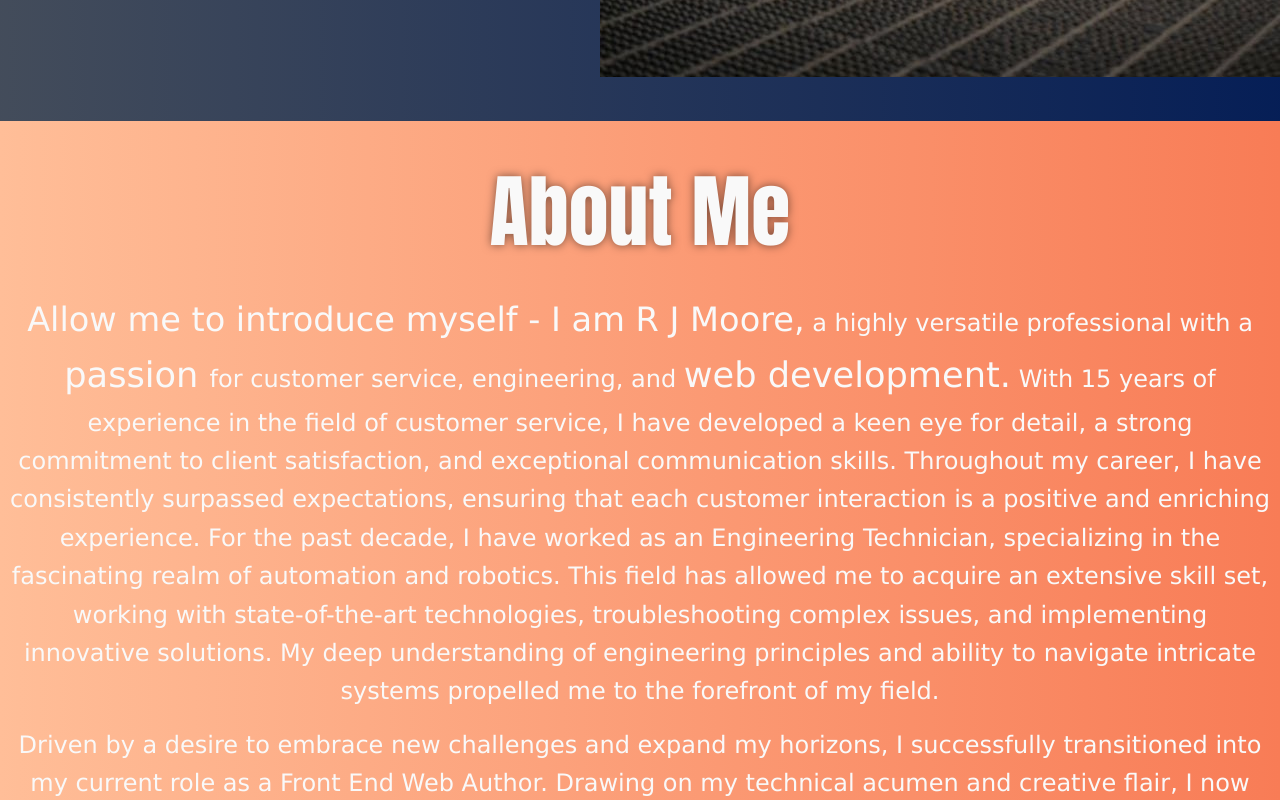
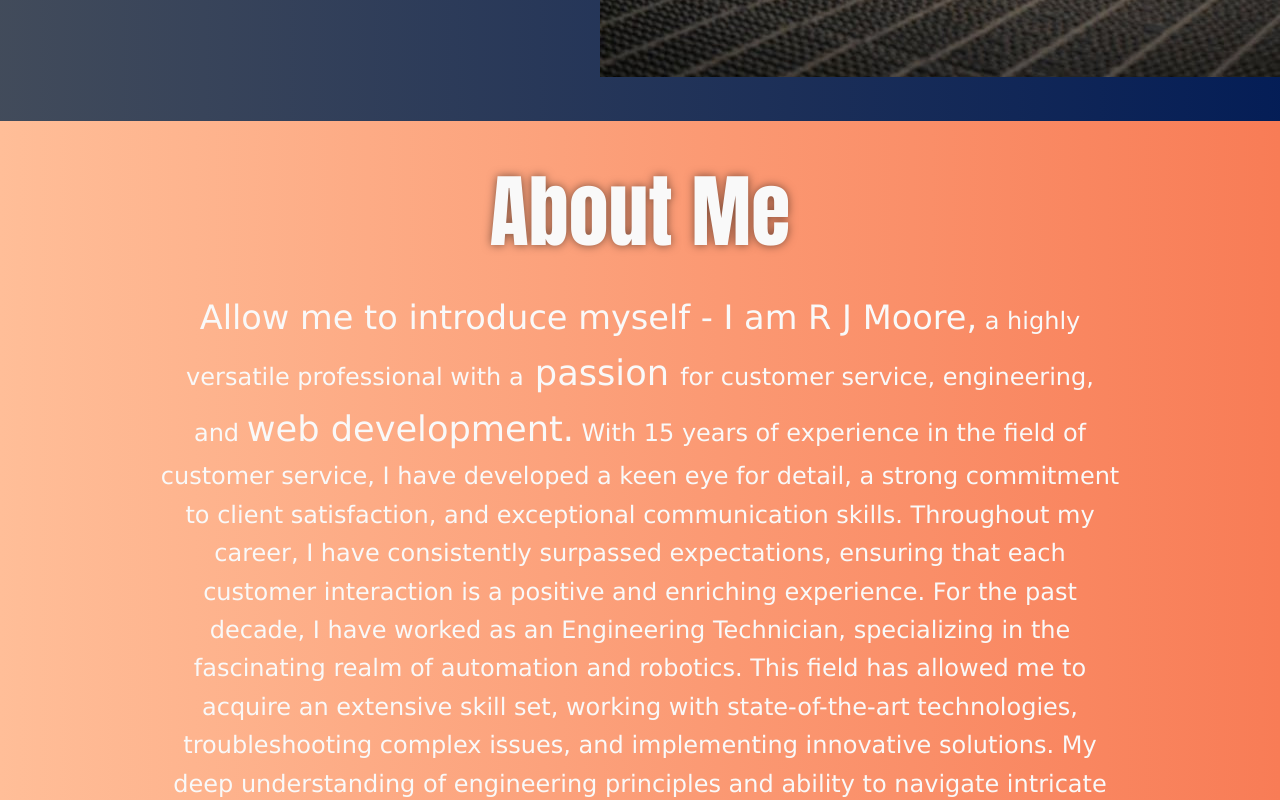
Before and after one commit to rjmoor/gnu.rj.portfolio, a React (Vite) app: page / in a window 1280 px wide. Shown: the part 1020-1820 px from the top of the page. Built offline with nearby package versions, Linux system fonts and the light colour scheme.

Commit message:
Update welcomeMaster.css
Fixed content about me display block flow for large amount of text.

```diff
--- a/src/components/styles/welcomeMaster.css
+++ b/src/components/styles/welcomeMaster.css
@@ -164,20 +164,20 @@ button:focus-visible {
 /* About Me Section Styles */
 .about-me {
     position: relative;
-    height: 100vh;
     overflow: hidden;
     background: linear-gradient(270deg, #F87C56, #ffbe98);
 }
 .about-content {
-    position: absolute;
-    top: 0;
-    left: 0;
-    right: 0;
-    bottom: 0;
-    overflow-y: auto;
+    height: 100%;
+    width: 75%;
+    text-align: center;
+    display: inline-block;
+    overflow-y:scroll;
     padding: 10px;
+    margin: 0 10%;
 }
 .about-text {
+    text-align: center;
     transform: translateX(2);
     will-change: transform;
 }
```
